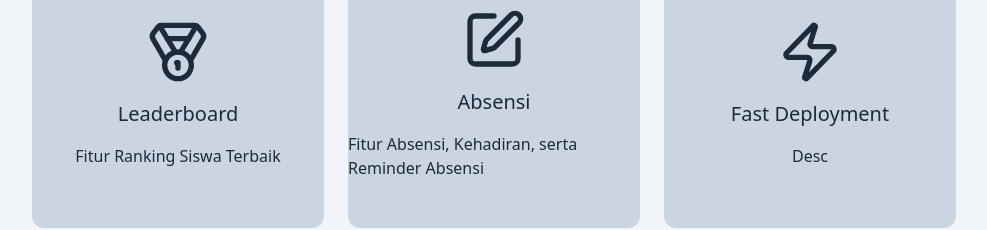
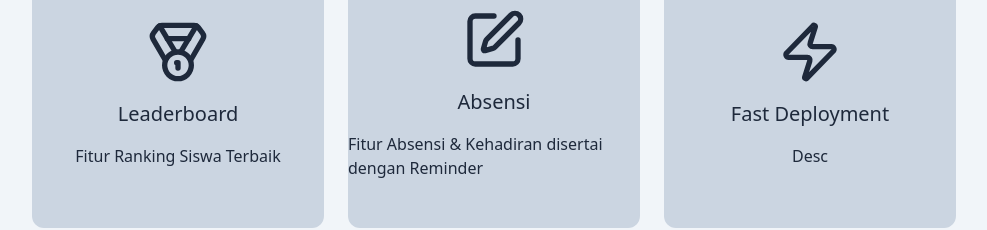
Before and after one commit to aryaprims/landing-page, a React (Vite) app: page / in a window 1280 px wide. Shown: the part 1600-1830 px from the top of the page, without its empty margins (146-1133 px from the left). Built offline with nearby package versions, Linux system fonts and the light colour scheme.

Commit message:
value2 new

```diff
--- a/src/components/Values.tsx
+++ b/src/components/Values.tsx
@@ -14,7 +14,7 @@ export default function Values() {
           <div className='py-12 bg-slate-300 lg:col-span-2 flex flex-col items-center justify-center gap-4 rounded-xl'>
             <SquarePen className='w-16 h-16' />
             <h5 className='text-xl'>Absensi</h5>
-            <p>Fitur Absensi, Kehadiran, serta Reminder Absensi</p>
+            <p>Fitur Absensi & Kehadiran disertai dengan Reminder</p>
           </div>
           <div className='py-12 bg-slate-300 lg:col-span-2 flex flex-col items-center justify-center gap-4 rounded-xl'>
             <Zap className='w-16 h-16' />
```
